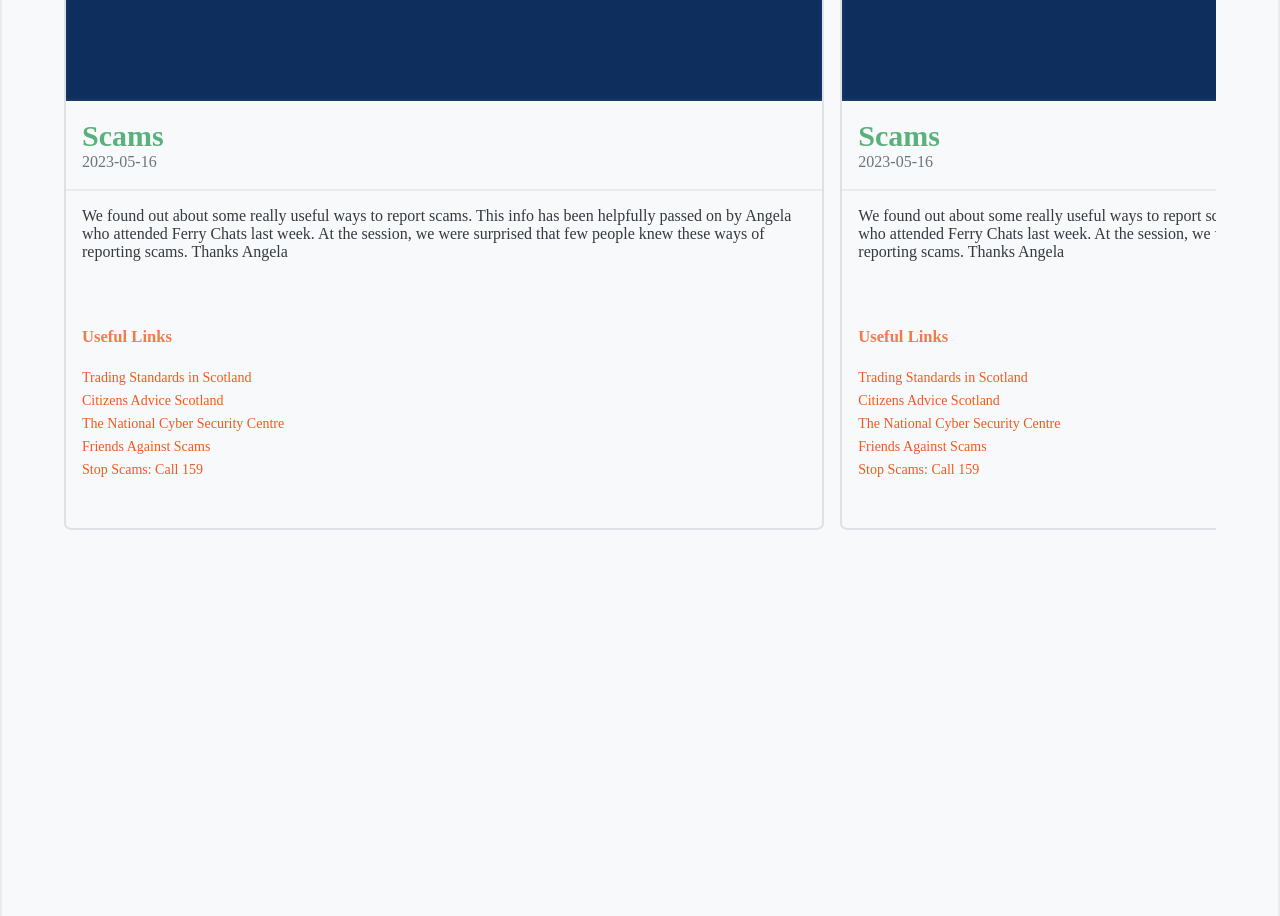
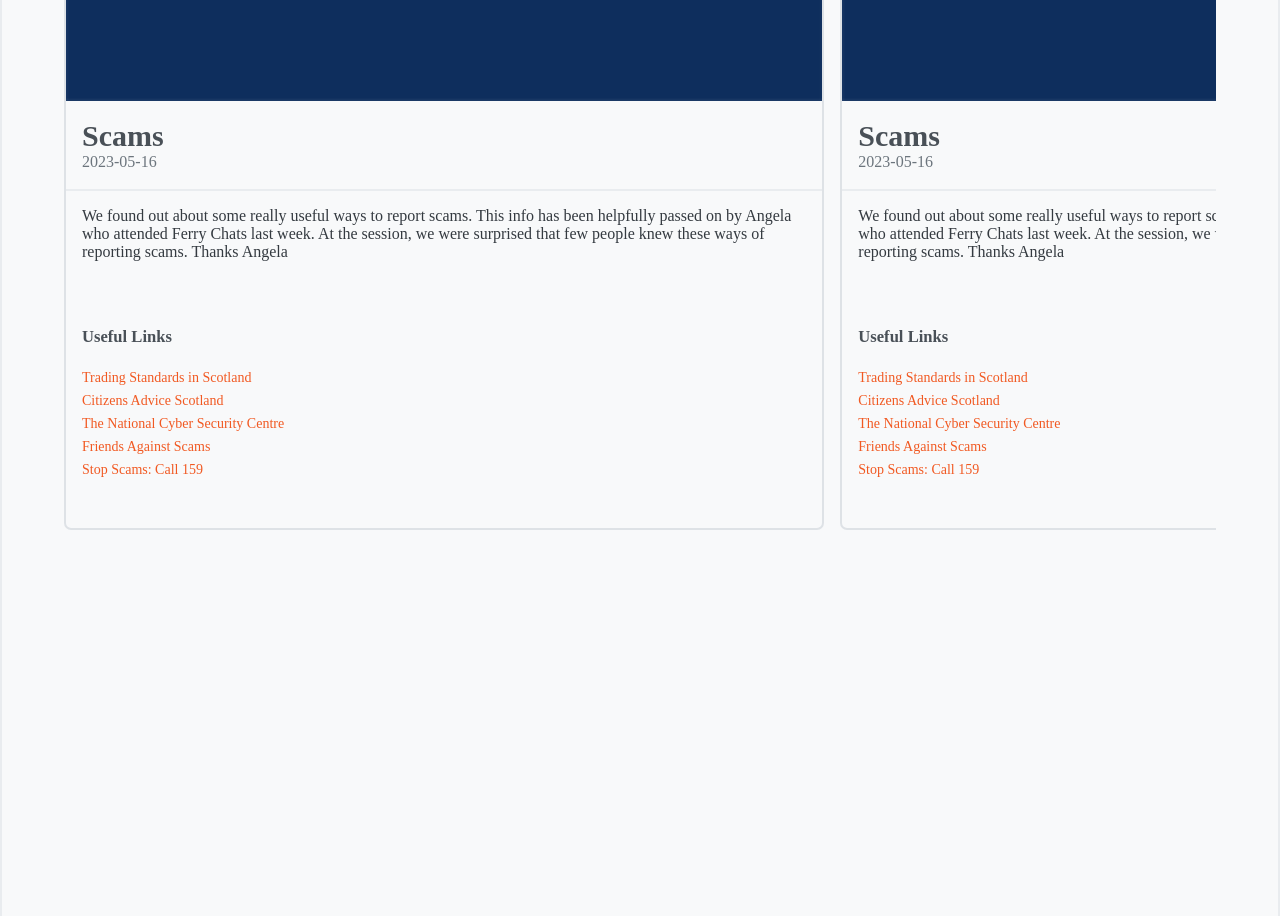
Before and after one commit to long-lane/broughty_ferry_community, a React (Vite) app: page /broughty_ferry_community/what-we-do/ferry-chats in a window 1280 px wide. Shown: the part 789-1705 px from the top of the page. Built offline with nearby package versions, Linux system fonts and the light colour scheme; a web font is replaced by a local one.

Commit message:
modified cards styling

```diff
--- a/src/App.css
+++ b/src/App.css
@@ -349,7 +349,7 @@ footer {
         border-top-left-radius: 7px;
         border-top-right-radius: 7px; }
       .meetings div article h4 {
-        color: #5bb17d;
+        color: #495057;
         font-size: 30px; }
       .meetings div article time {
         font-size: 16px;
@@ -364,7 +364,7 @@ footer {
         flex: 1 0 100%;
         text-transform: capitalize;
         margin-top: 48px;
-        color: #f47a4e; }
+        color: #495057; }
       .meetings div article ul {
         display: flex;
         flex: 1 0 100%;
--- a/src/App.scss
+++ b/src/App.scss
@@ -464,7 +464,7 @@ footer {
         }
       }
       h4 {
-        color: $green600;
+        color: $grey700;
         font: {
           size: $xxl;
         }
@@ -493,7 +493,7 @@ footer {
         flex: 1 0 100%;
         text-transform: capitalize;
         margin-top: $h;
-        color: $orange700;
+        color: $grey700;
       }
       ul {
         display: flex;
@@ -503,7 +503,6 @@ footer {
         list-style-type: none;
         line-height: $xl;
         padding: {
-
           bottom: $h;
         }
 
```
Also changed, not shown: 2 other files (tests, documents, lock files or other folders).
